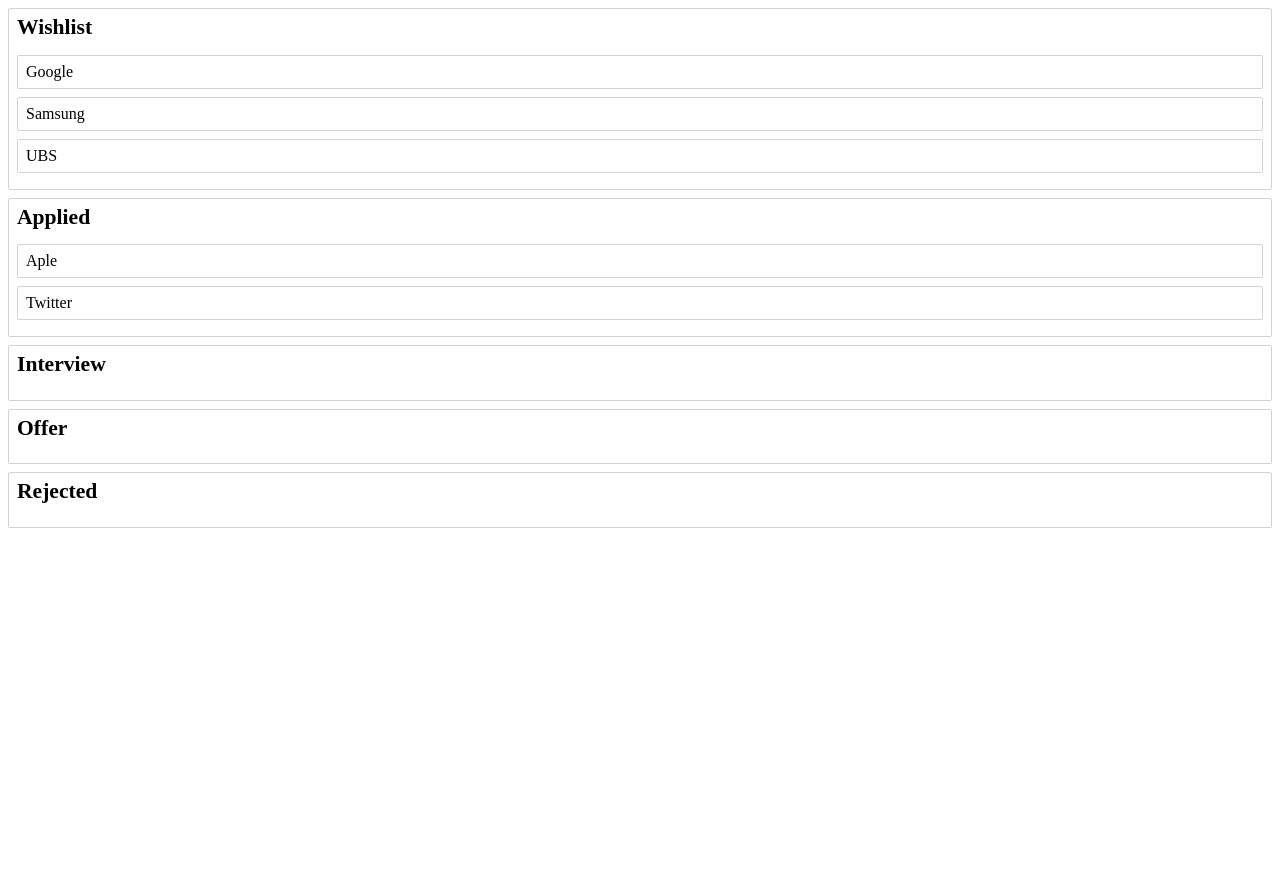
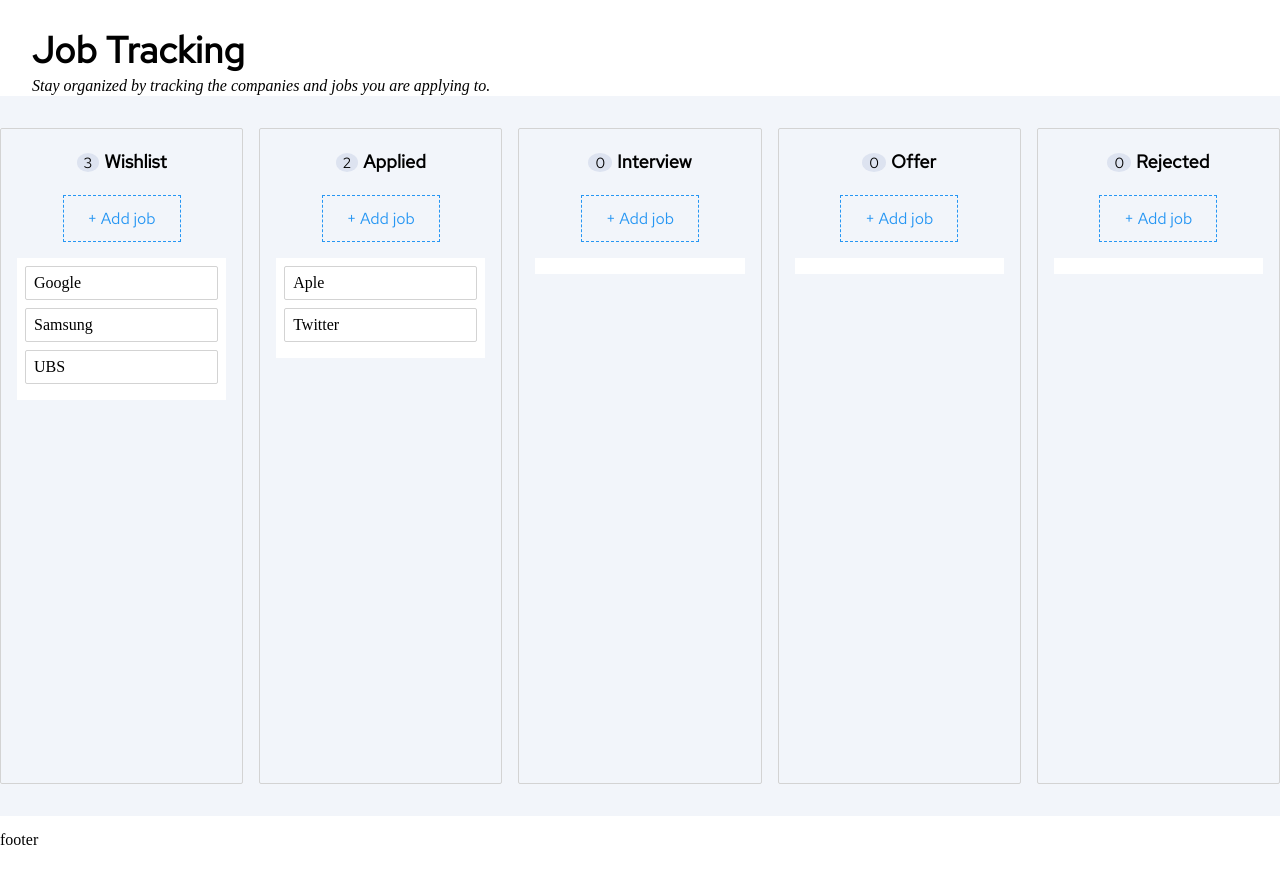
Before and after one commit to xargr/job-tracking, a Next.js app: page / in a window 1280 px wide. Shown: the top 884 px of the page. Before the commit the page ends 800 px from the top, so only its background shows below. Built offline with nearby package versions, Linux system fonts and the light colour scheme.

Commit message:
style header and headers

```diff
--- /dev/null
+++ b/components/Footer.js
@@ -0,0 +1,11 @@
+import React from 'react';
+import styled from 'styled-components';
+
+const Container = styled.div`
+  grid-row: footer;
+`;
+
+const Footer = () => (
+  <Container>footer</Container>
+);
+export default Footer;
--- a/components/Header.js
+++ b/components/Header.js
@@ -1,9 +1,28 @@
 import React from 'react';
+import styled from 'styled-components';
+
+const Container = styled.div`
+  grid-row: header;
+  padding: 2em;
+`;
+
+const H1 = styled.h1`
+  font-size: 2.3em;
+  font-weight: 700;
+  margin-bottom: 0.25em;
+  font-family: 'Red Hat Text', sans-serif;
+`;
+
+const Span = styled.span`
+  font-style: italic;
+`;
 
 const Header = () => (
-  <div className="header">
-    <h1>Job Tracking</h1>
-    <span>Stay organized by tracking the companies and jobs you are applying to. </span>
-  </div>
+  <Container>
+    <H1>Job Tracking</H1>
+    <Span>
+      Stay organized by tracking the companies and jobs you are applying to.{' '}
+    </Span>
+  </Container>
 );
 export default Header;
--- a/components/Jobs/Column.js
+++ b/components/Jobs/Column.js
@@ -6,24 +6,74 @@
 const Container = styled.div`
   border: 1px solid lightgrey;
   border-radius: 2px;
-  margin: 8px;
+  padding: 1em;
 `;
-const Title = styled.h3`
+const H3 = styled.h3`
   padding: 8px;
-  font-size: 1.35em;
+  font-size: 1.15em;
   font-weight: 700;
+  text-align: center;
+  font-family: 'Red Hat Text', sans-serif;
+
+  span {
+    background: #dde3f0;
+    padding: 0px 7px;
+    margin-right: 5px;
+    border-radius: 50%;
+    height: 10px;
+    width: 10px;
+    line-height: 10px;
+    text-align: center;
+    font-size: 0.8em;
+    font-weight: 400;
+  }
 `;
 const JobList = styled.div`
   padding: 8px;
   background-color: ${props => (props.isDraggingOver ? 'skyblue' : 'white')};
 `;
 
+const Center = styled.div`
+  text-align: center;
+`;
+
+const Button = styled.button`
+  color: #2696f3;
+  border: 1px dashed #2696f3;
+  background-color: transparent;
+  margin: 1em;
+  padding: 0.75em 1.5em;
+  font-family: 'Red Hat Text', sans-serif;
+  font-weight: 400;
+  cursor: pointer;
+  font-size: 1em;
+
+  &:hover {
+    background-color: #2696f3;
+    color: #fff;
+  }
+
+  &:focus {
+    outline: none;
+  }
+`;
+
 class Column extends React.PureComponent {
   render() {
     return (
       <Container>
-        <Title>{this.props.column.title}</Title>
-        <Droppable droppableId={this.props.column.id} key={this.props.column.id} index={this.props.index}>
+        <H3>
+          <span>{this.props.jobs.length}</span>
+          {this.props.column.title}
+        </H3>
+        <Center>
+          <Button>&#43; Add job</Button>
+        </Center>
+        <Droppable
+          droppableId={this.props.column.id}
+          key={this.props.column.id}
+          index={this.props.index}
+        >
           {(provided, snapshot) => (
             <JobList
               {...provided.draggableProps}
--- a/components/Jobs/JobsContainer.js
+++ b/components/Jobs/JobsContainer.js
@@ -1,7 +1,17 @@
 import React from 'react';
 import { DragDropContext } from 'react-beautiful-dnd';
+import styled from 'styled-components';
 import data from '../../lib/data';
 import Column from './Column';
+
+const Container = styled.div`
+  grid-row: content;
+  display: grid;
+  grid-template-columns: repeat(5, 1fr);
+  grid-column-gap: 1em;
+  background-color: #f2f5fa;
+  padding: 2em 0;
+`;
 
 class JobsContainer extends React.PureComponent {
   state = {};
@@ -104,16 +114,23 @@
     }
 
     return (
+      <Container>
         <DragDropContext onDragEnd={this.onDragEnd}>
           {this.state.columnOrder.map((columnId, index) => {
             const column = this.state.columns[columnId];
             const jobs = column.jobs.map(jobId => this.state.jobs[jobId]);
 
             return (
-            <Column key={column.id} column={column} jobs={jobs} index={index} />
+              <Column
+                key={column.id}
+                column={column}
+                jobs={jobs}
+                index={index}
+              />
             );
           })}
         </DragDropContext>
+      </Container>
     );
   }
 }
--- a/components/Meta.js
+++ b/components/Meta.js
@@ -3,6 +3,10 @@
 const Meta = () => (
   <>
     <title>Job Tracking application</title>
+    <link
+      href="https://fonts.googleapis.com/css?family=Red+Hat+Text&display=swap"
+      rel="stylesheet"
+    />
   </>
 );
 
--- a/components/Page.js
+++ b/components/Page.js
@@ -1,11 +1,27 @@
-import React, { Component } from 'react';
+import React from 'react';
+import styled from 'styled-components';
 import Meta from './Meta';
+import Header from './Header';
+import Footer from './Footer';
+
 import 'reset-css';
 
+const Container = styled.div`
+  display: grid;
+  grid-template-areas:
+    'header'
+    'content'
+    'footer';
+  grid-template-rows: 10vh 90vh 10vh;
+  grid-row-gap: 1em;
+`;
+
 const Page = ({ children }) => (
-  <>
+  <Container>
     <Meta />
+    <Header />
     {children}
-  </>
+    <Footer />
+  </Container>
 );
 export default Page;
--- a/package.json
+++ b/package.json
@@ -9,9 +9,9 @@
   "scripts": {
     "dev": "next -p 7777",
     "build": "next build",
-    "start": "next start",
-    "export": "next export",
-    "deploy": "gh-pages -d out"
+    "start": "npm run build && next start",
+    "export": "npm run build && next export",
+    "deploy": "npm run export && cp .nojekyll ./out && gh-pages -d out"
   },
   "dependencies": {
     "@zeit/next-css": "^1.0.1",
```
Also changed, not shown: 1 other file (tests, documents, lock files or other folders). Lines whose indentation alone changed are shown as unchanged.
